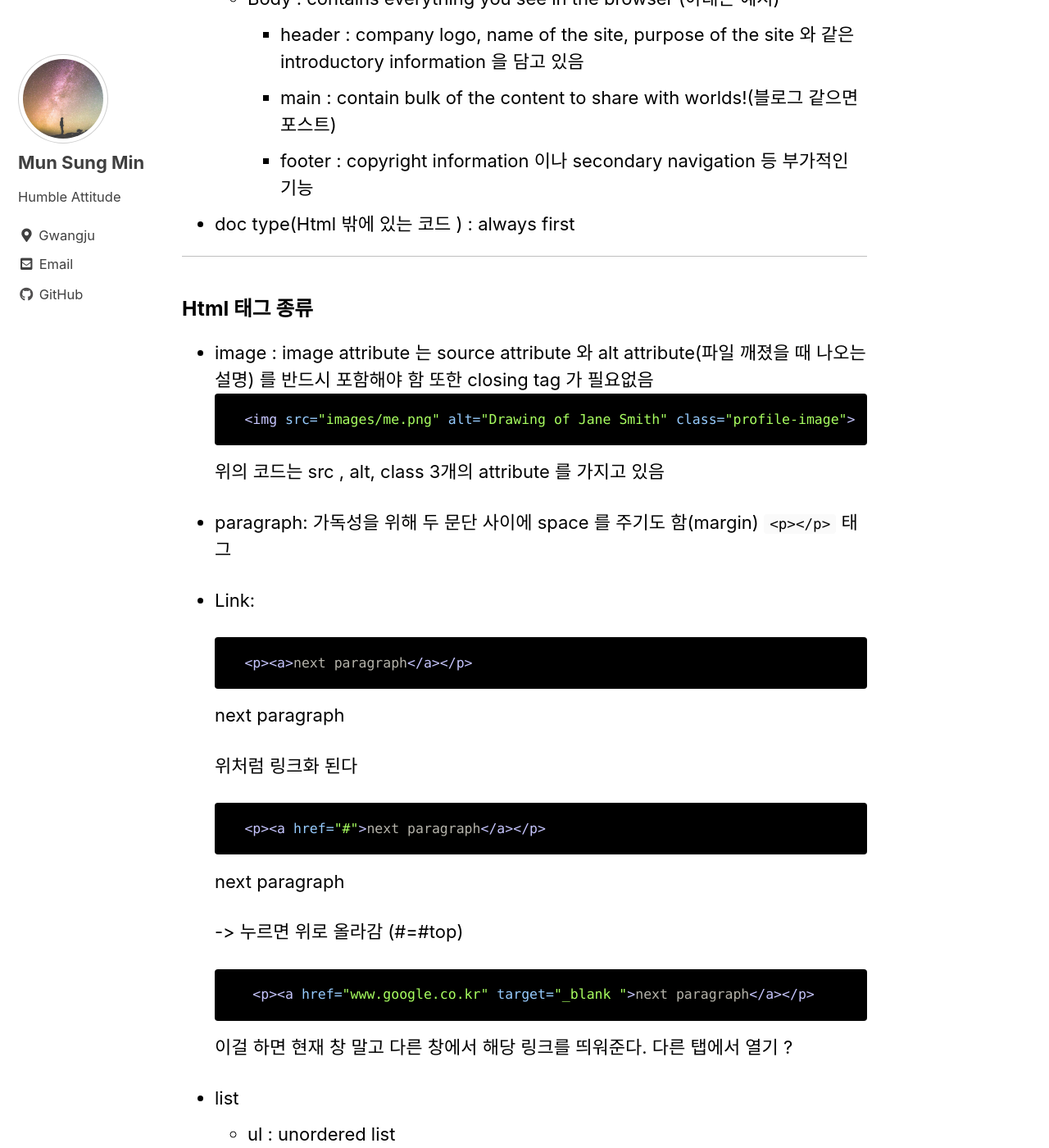
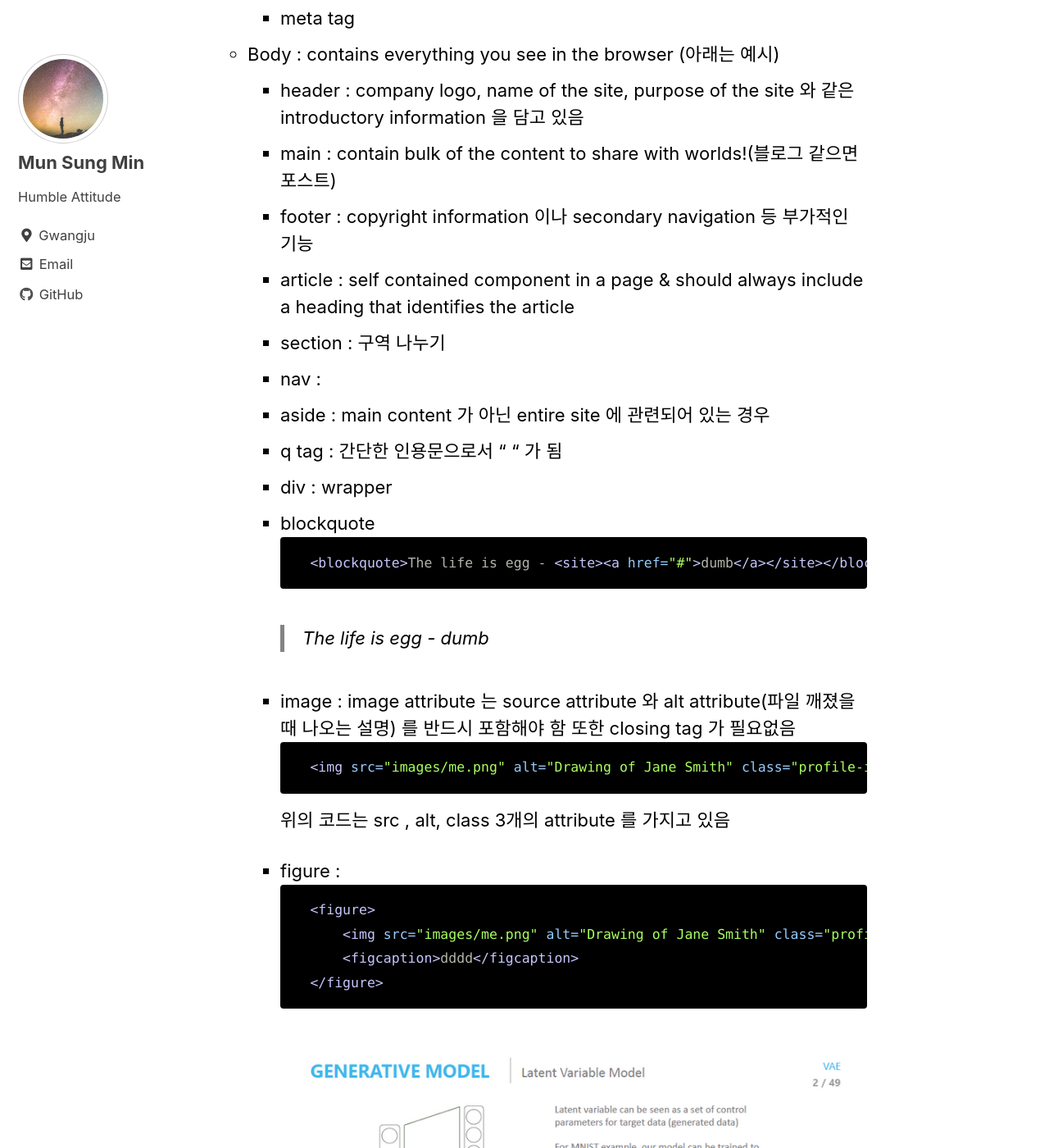
Before and after one commit to sungmin00/sungmin00.github.io, a Jekyll site: the page built from _posts/2021-11-21-BasicHtmlCss.md, in a window 1280 px wide and 1400 px high, scrolled down 925 px. Shown: the whole window at 82% size. Built offline with Jekyll 4.4.1, drawn with Linux system fonts in a browser that asks for light colours; cached includes are drawn as plain includes; some web fonts are replaced; formulas are drawn with MathJax 3; some of the changed text lies outside the part shown.

Commit message:
글 작성

````diff
--- a/_posts/2021-11-21-BasicHtmlCss.md
+++ b/_posts/2021-11-21-BasicHtmlCss.md
@@ -20,65 +20,116 @@ header .profile-image:hover {
 webdevelopment 는 **Front End Development**(Html, CSs), **Back End Development**(python , retrieving data from database server) 로 나누어짐
 
 ---
-- Html
+- Html : HTML element reference – MDN
   - Head : contains a lot of behind the scenes information that people won't see
     - title
     - css와 엮어주는 링크
+        ```html
+        <link rel="stylesheet" href="resume.css">
+        ```
+
     - javascript 와 엮어주는 코드
     - meta tag
   - Body :  contains everything you see in the browser (아래는 예시)
     - header : company logo, name of the site, purpose of the site 와 같은 introductory information 을 담고 있음
     - main : contain bulk of the content to share with worlds!(블로그 같으면 포스트)
     - footer : copyright information 이나 secondary navigation 등 부가적인 기능
+    - article : self contained component in a page & should always include a heading that identifies the article
+    - section : 구역 나누기
+    - nav :
+    - aside : main content 가 아닌 entire site 에 관련되어 있는 경우
+    - q tag : 간단한 인용문으로서 " " 가 됨
+    - div : wrapper
+    - blockquote
+        ```html
+        <blockquote>The life is egg - <site><a href="#">dumb</a></site></blockquote>
+        ```
+
+        <blockquote>The life is egg - <site><a href="#">dumb</a></site></blockquote>
+    - image : image attribute 는 source attribute 와 alt attribute(파일 깨졌을 때 나오는 설명) 를 반드시 포함해야 함 또한 closing tag 가 필요없음
+        ```html
+        <img src="images/me.png" alt="Drawing of Jane Smith" class="profile-image" title = "aaaa" >
+        ```
+        위의 코드는 src , alt, class 3개의 attribute 를 가지고 있음
+    - figure :
+        ```html
+        <figure>
+            <img src="images/me.png" alt="Drawing of Jane Smith" class="profile-image" title = "aaaa" >
+            <figcaption>dddd</figcaption>
+        </figure>
+        ```
+
+        <figure>
+            <img src="/assets/images/VAE_1.png" alt="Drawing of Jane Smith" width="1000"
+            height = "300"
+            class="profile-image" title = "aaaa" >
+            <figcaption>캡션캡션</figcaption>
+        </figure>
+
+    - paragraph: 가독성을 위해 두 문단 사이에 space 를 주기도 함(margin) ```<p></p>``` 태그
+
+    - Link:
+
+        ```html
+        <p><a>next paragraph</a></p>
+        ```
+
+        <p><a>next paragraph</a></p> 위처럼 링크화 된다
+
+        ```html
+        <p><a href="#">next paragraph</a></p>
+        ```
+
+        <p><a href="#">next paragraph</a></p> -> 누르면 위로 올라감 (#=#top)
+
+        ```html
+         <p><a href="www.google.co.kr" target="_blank ">next paragraph</a></p>
+        ```
+        이걸 하면 현재 창 말고 다른 창에서 해당 링크를 띄워준다. 다른 탭에서 열기 ?
+    - list
+      - ul : unordered list
+      - ol : ordered list
+        ```html
+        <ol>
+            <li>hi
+            </li>
+            <li>I am
+            </li>
+        </ol>
+        ```
+        은 숫자 , ul 로 바꾸어 주면 $\cdot$ 이런 글머리 기호로 나옴
+        <ol>
+            <li> hi
+            </li>
+            <li>I am
+            </li>
+        </ol>
+    - br :
+        ```html
+        a<br>
+        b
+        ```
+        a
+        b
+        a<br>
+        b
+    - hr : <hr> 보이는 듯이 줄 긋기임
+    - em : <em>a</em> 기울이기
+    - strong : <strong>a</strong> 굵게
+    - small : <small>a</small >
+    - span <-> div : span 은 inline, div 는 block 단위  둘다 no semantic
+    - id :
+        ```html
+        <a href="#end">hyperlink</a>
+        ```
+        <a href="#end">hyperlink</a>
+    - email:
+        ```html
+        <section><a href ="mailto:asdfsf@gmail.com subject=Hi%20There!">asdfsf@gmail.com</a><section>
+        ```
+        <section><a href ="mailto:asdfsf@gmail.com">asdfsf@gmail.com</a><section>
 
 - doc type(Html 밖에 있는 코드 ) : always first
-
----
-### **Html 태그 종류**
-- image : image attribute 는 source attribute 와 alt attribute(파일 깨졌을 때 나오는 설명) 를 반드시 포함해야 함 또한 closing tag 가 필요없음
-    ```html
-    <img src="images/me.png" alt="Drawing of Jane Smith" class="profile-image">
-    ```
-    위의 코드는 src , alt, class 3개의 attribute 를 가지고 있음
-
-- paragraph: 가독성을 위해 두 문단 사이에 space 를 주기도 함(margin) ```<p></p>``` 태그
-
-- Link:
-
-    ```html
-    <p><a>next paragraph</a></p>
-    ```
-
-    <p><a>next paragraph</a></p> 위처럼 링크화 된다
-
-    ```html
-    <p><a href="#">next paragraph</a></p>
-    ```
-
-    <p><a href="#">next paragraph</a></p> -> 누르면 위로 올라감 (#=#top)
-
-    ```html
-     <p><a href="www.google.co.kr" target="_blank ">next paragraph</a></p>
-    ```
-    이걸 하면 현재 창 말고 다른 창에서 해당 링크를 띄워준다. 다른 탭에서 열기 ?
-- list
-  - ul : unordered list
-  - ol : ordered list
-    ```html
-    <ol>
-        <li>hi
-        </li>
-        <li>I am
-        </li>
-    </ol>
-    ```
-    은 숫자 , ul 로 바꾸어 주면 $\cdot$ 이런 글머리 기호로 나옴
-    <ol>
-        <li> hi
-        </li>
-        <li>I am
-        </li>
-    </ol>
 
 ---
 ### **CSS**
@@ -101,6 +152,8 @@ a {
 }
 ```
 이 rule 은 anchor 들을 이 color로 해라는 것 각각의 rule 들은 selector(여기서는 a, 어떤 html tag 나 class, element 를 style 할건지)
+
+
 #### CSS Property
 - color -> ```color```
 - letter spacing -> ```letter-spacing```
@@ -127,3 +180,15 @@ a {
 }
 ```
 이런식으로 하면 h2 태그 전체를 바꾸지 않고도, card-title 이름을 가진 class 의 style 만 바꿀 수 있다. (css style 사이트 css-tricks.com 추천)
+
+---
+root relative path ?
+
+---
+도착 장소(id)
+```html
+<section id=end></section>
+```
+<section id=end></section>
+
+<p><a href=#section7>section7</a></p>
````
Also changed, not shown: _posts/2021-11-24-ParaphraseGeneration.md (added, +58 -0 lines), assets/images/parareview_1.png (added).
